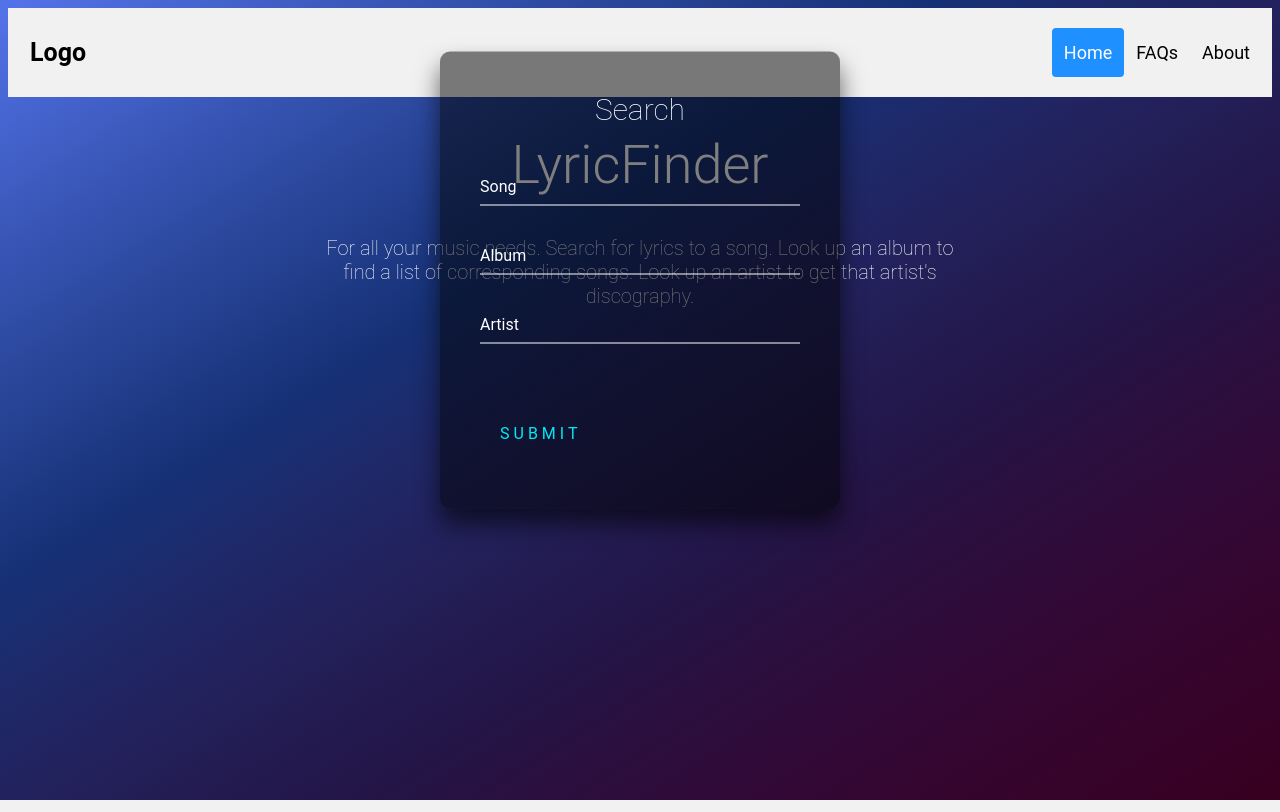
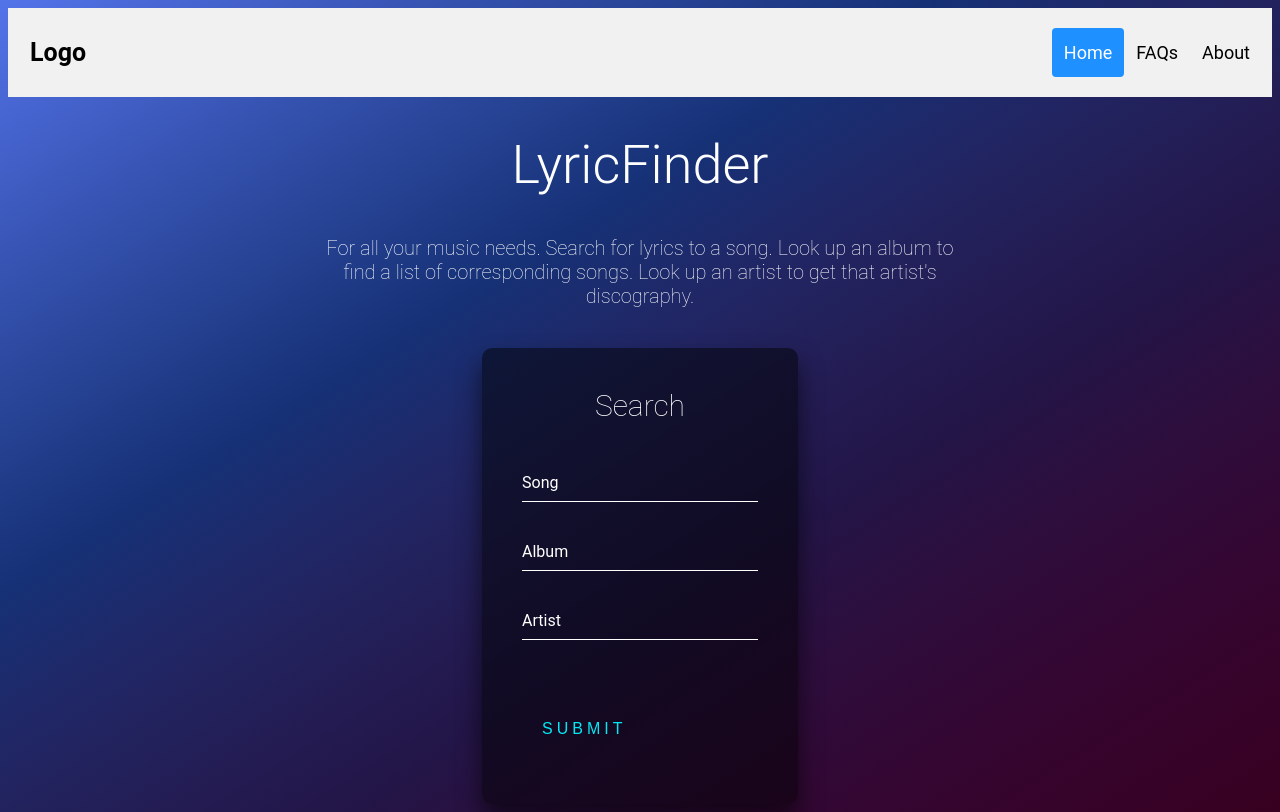
Before and after one commit to BowerKevin/CS361, a Flask app: page / in a window 1280 px wide. Run offline with Flask 2, Linux system fonts and the light colour scheme.

Commit message:
Fixed input form formatting
Added input submit in the form

```diff
--- a/CourseProject/static/css/style.css
+++ b/CourseProject/static/css/style.css
@@ -116,16 +116,13 @@ h1, h3, h6{
   /* ------------------------- Form ------------------------------*/
   /* code for form template: https://codepen.io/soufiane-khalfaoui-hassani/pen/LYpPWda */
   .login-box {
-    position: absolute;
-    top: 35%;
-    left: 50%;
-    width: 400px;
-    padding: 40px;
-    transform: translate(-50%, -50%);
     background: rgba(0,0,0,.5);
     box-sizing: border-box;
     box-shadow: 0 15px 25px rgba(0,0,0,.6);
     border-radius: 10px;
+    margin: auto;
+    width: 25%;
+    padding: 40px;
   }
 
   .login-box h2 {
@@ -169,9 +166,14 @@ h1, h3, h6{
     font-size: 12px;
   }
 
-  .login-box form a {
+  .login-box form input[type=submit]{
     position: relative;
+    border-top-style: hidden;
+    border-left-style: hidden;
+    border-right-style: hidden;
+    border-bottom-style: hidden;
     display: inline-block;
+    background-color: transparent;
     padding: 10px 20px;
     color: #03e9f4;
     font-size: 16px;
@@ -183,13 +185,13 @@ h1, h3, h6{
     letter-spacing: 4px
   }
 
-  .login-box a:hover {
+  .login-box form input[type=submit]:hover{
     background: #03e9f4;
     color: #fff;
     border-radius: 5px;
   }
 
-  .login-box a span {
+  .login-box form input[type=submit] span {
     position: absolute;
     display: block;
   }
--- a/CourseProject/templates/hello.html
+++ b/CourseProject/templates/hello.html
@@ -14,35 +14,31 @@
     </div>
   </div>
 
+  <div>
     <h1 class="alt-h1 text-center mb-4 mb-md-6">LyricFinder</h1>
     <h6 class="alt-h6 text-center mb-4 mb-md-6">
     For all your music needs. Search for lyrics to a song.
     Look up an album to find a list of corresponding songs.
     Look up an artist to get that artist's discography.
     </h6>
+  </div>
 
     <div class="login-box">
     <h2 class="alt-h2 text-center mb-4 mb-md-6">Search</h2>
-      <form>
+      <form method="POST">
         <div class="user-box">
-          <input type="text" name="" required="">
+          <input type="text" name="userInputSong" required="">
           <label>Song</label>
         </div>
         <div class="user-box">
-          <input type="text" name="" required="">
+          <input type="text" name="userInputAlbum" required="">
           <label>Album</label>
         </div>
         <div class="user-box">
-          <input type="text" name="" required="">
+          <input type="text" name="userInputArtist" required="">
           <label>Artist</label>
         </div>
-        <a href="#">
-          <span></span>
-          <span></span>
-          <span></span>
-          <span></span>
-          Submit
-        </a>
+        <input type="submit" class="submitRecord" value="Submit">
       </form>
     </div>
     </div>
```
